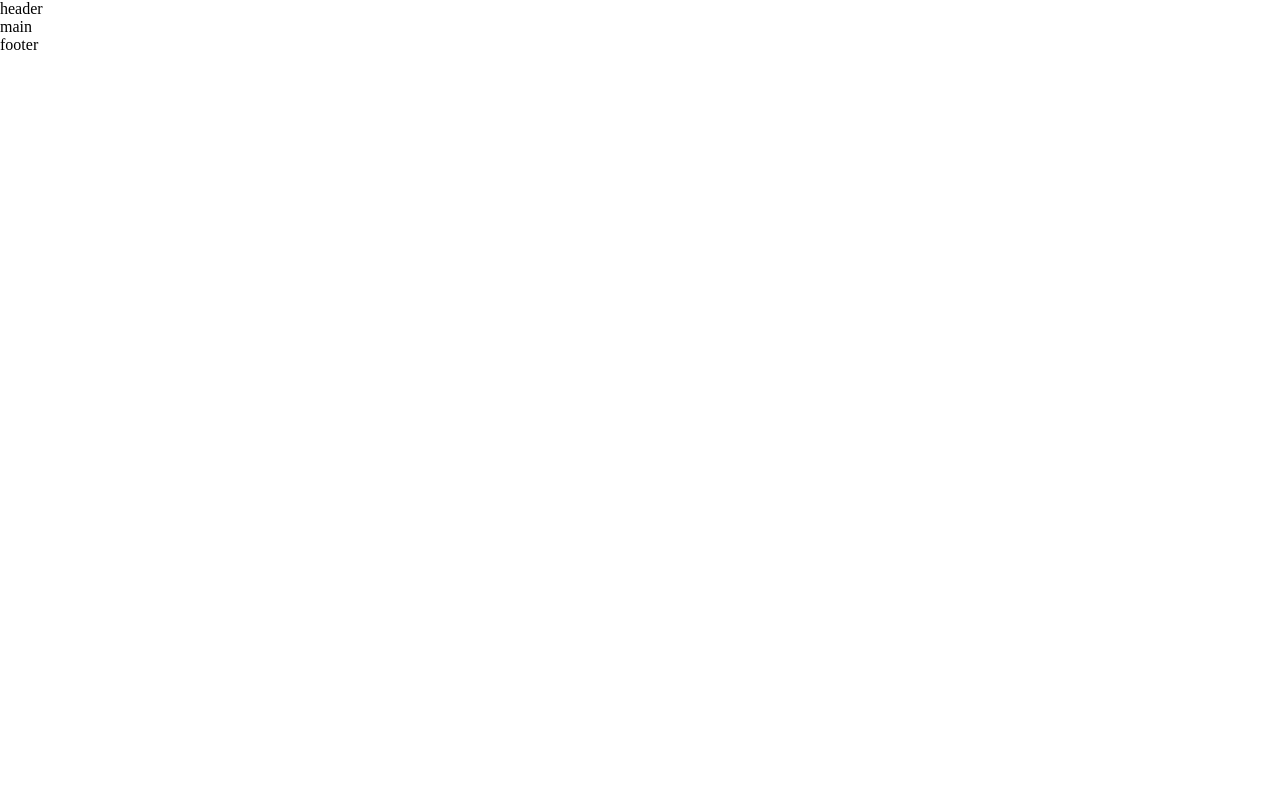
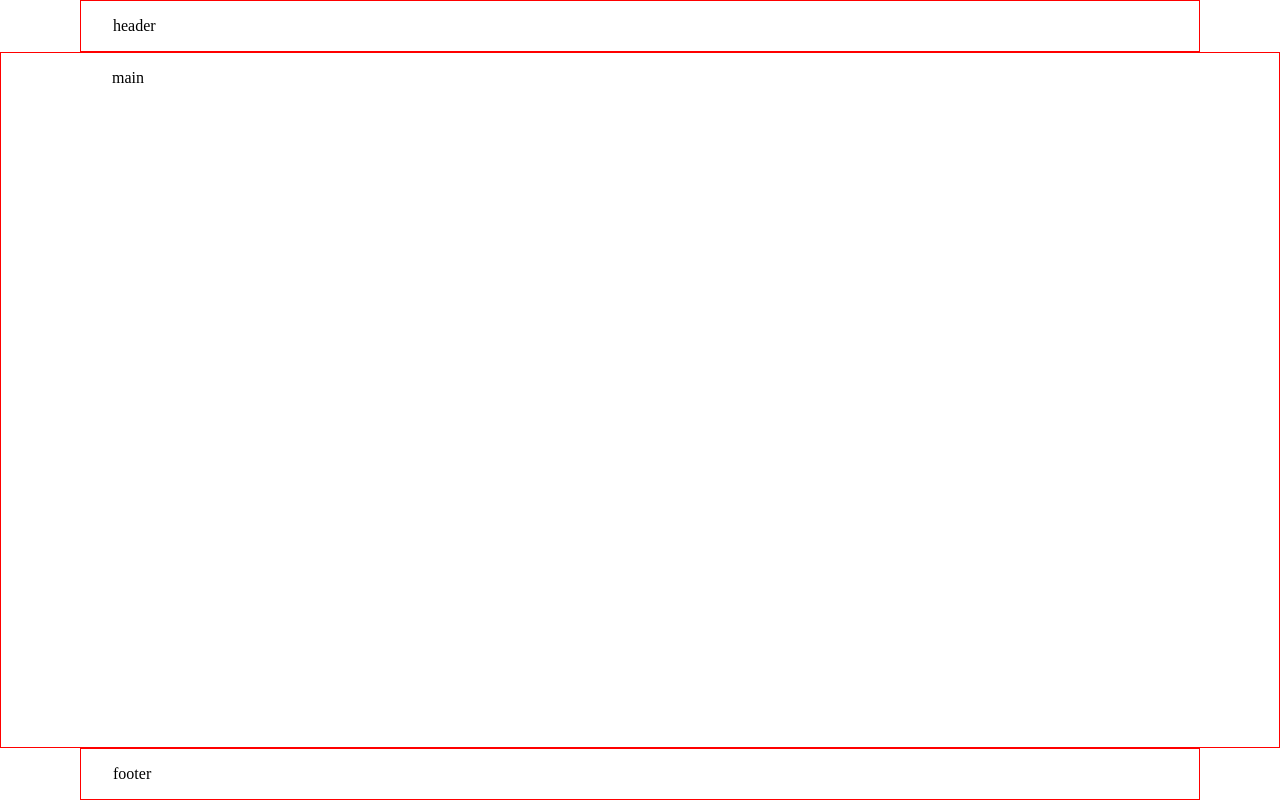
Before and after one commit to gabrielvtdev/projeto-explorer-07, a plain HTML site: page index.html in a window 1280 px wide. Drawn offline with Linux system fonts and the light colour scheme.

Commit message:
grid-style

```diff
--- a/index.html
+++ b/index.html
@@ -8,9 +8,11 @@
   </head>
   <body>
     <div id="app">
-      <header>header</header>
-      <main>main</main>
-      <footer>footer</footer>
+      <header class="container">header</header>
+      <main>
+        <div class="container">main</div>
+      </main>
+      <footer class="container">footer</footer>
     </div>
   </body>
 </html>
--- a/style.css
+++ b/style.css
@@ -13,3 +13,25 @@
 body{
   font-size: 1.6rem;
 }
+
+#app > *{
+  border: 1px solid red;
+
+}
+
+#app{
+  display: grid;
+  grid-template-rows: max-content 1fr max-content;
+  height: 100vh;
+}
+
+
+.container{
+  padding: 1.6rem 3.2rem;
+  width: min(112rem, 100%);
+  margin: 0 auto;
+}
+
+main {
+  overflow-y: scroll;
+}
```
